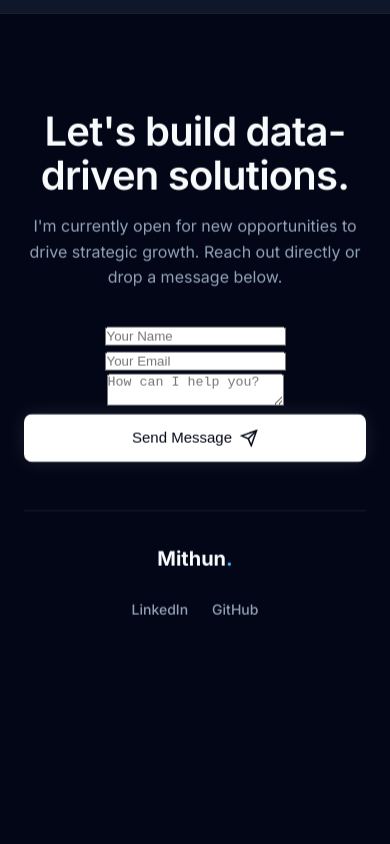
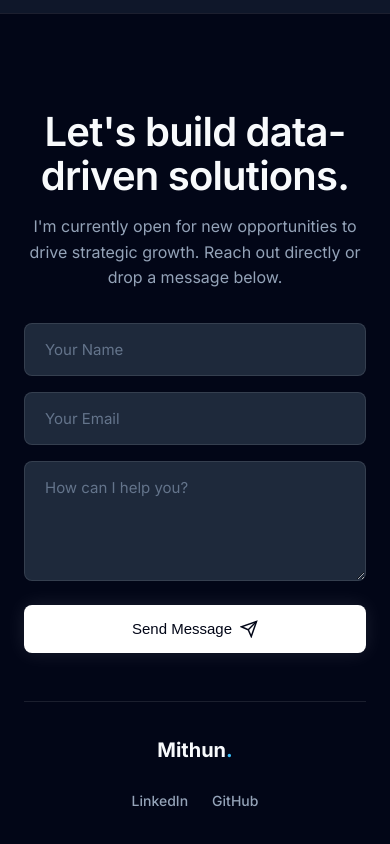
Before and after one commit to mithunk98/Mithun-portfolio, a website built with Vite: page index.html in a window 390 px wide. Shown: the part 10254-11098 px from the top of the page. Before the commit the page ends 10923 px from the top, so only its background shows below. Built offline with nearby package versions, Linux system fonts and the light colour scheme; no server answers.

Commit message:
Fix web3forms styling

```diff
--- a/style.css
+++ b/style.css
@@ -238,3 +238,54 @@ a { text-decoration: none; color: inherit; transition: var(--transition); }
   .footer-bottom { flex-direction: column; gap: 1.5rem; text-align: center; }
   .analytics-widget { bottom: 1rem; right: 1rem; left: 1rem; justify-content: center; }
 }
+
+/* Contact Form Styling */
+.contact-form {
+  max-width: 500px;
+  margin: 0 auto;
+  display: flex;
+  flex-direction: column;
+  gap: 1rem;
+}
+
+.form-group {
+  display: flex;
+  gap: 1rem;
+}
+
+.form-input {
+  width: 100%;
+  padding: 1rem 1.25rem;
+  background: var(--bg-tertiary);
+  border: 1px solid var(--border-subtle);
+  border-radius: 8px;
+  color: var(--text-primary);
+  font-family: var(--font-main);
+  font-size: 0.9375rem;
+  transition: var(--transition);
+}
+
+.form-input::placeholder {
+  color: var(--text-tertiary);
+}
+
+.form-input:focus {
+  outline: none;
+  border-color: var(--accent-color);
+  box-shadow: 0 0 0 3px var(--accent-glow);
+}
+
+.form-textarea {
+  resize: vertical;
+  min-height: 120px;
+}
+
+.btn-submit {
+  justify-content: center;
+  margin-top: 0.5rem;
+  width: 100%;
+}
+
+@media (max-width: 640px) {
+  .form-group { flex-direction: column; }
+}
```
